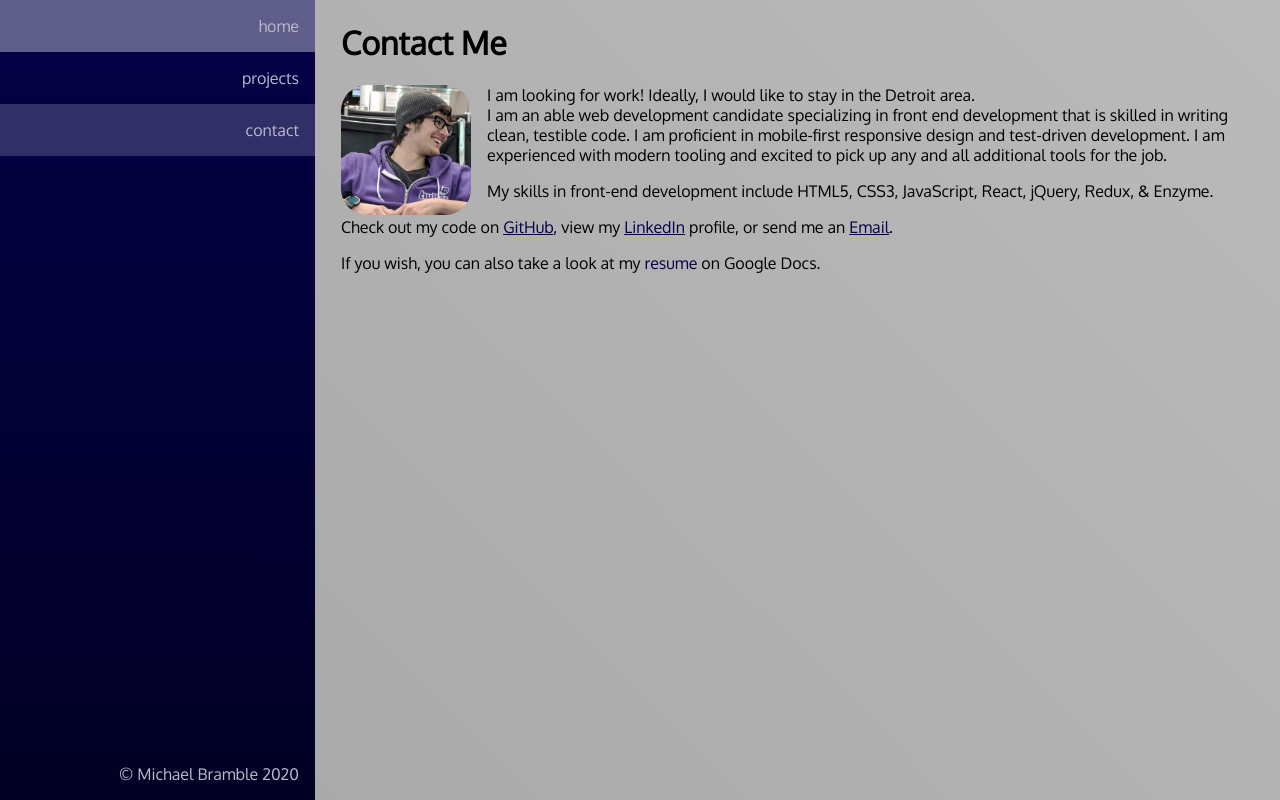
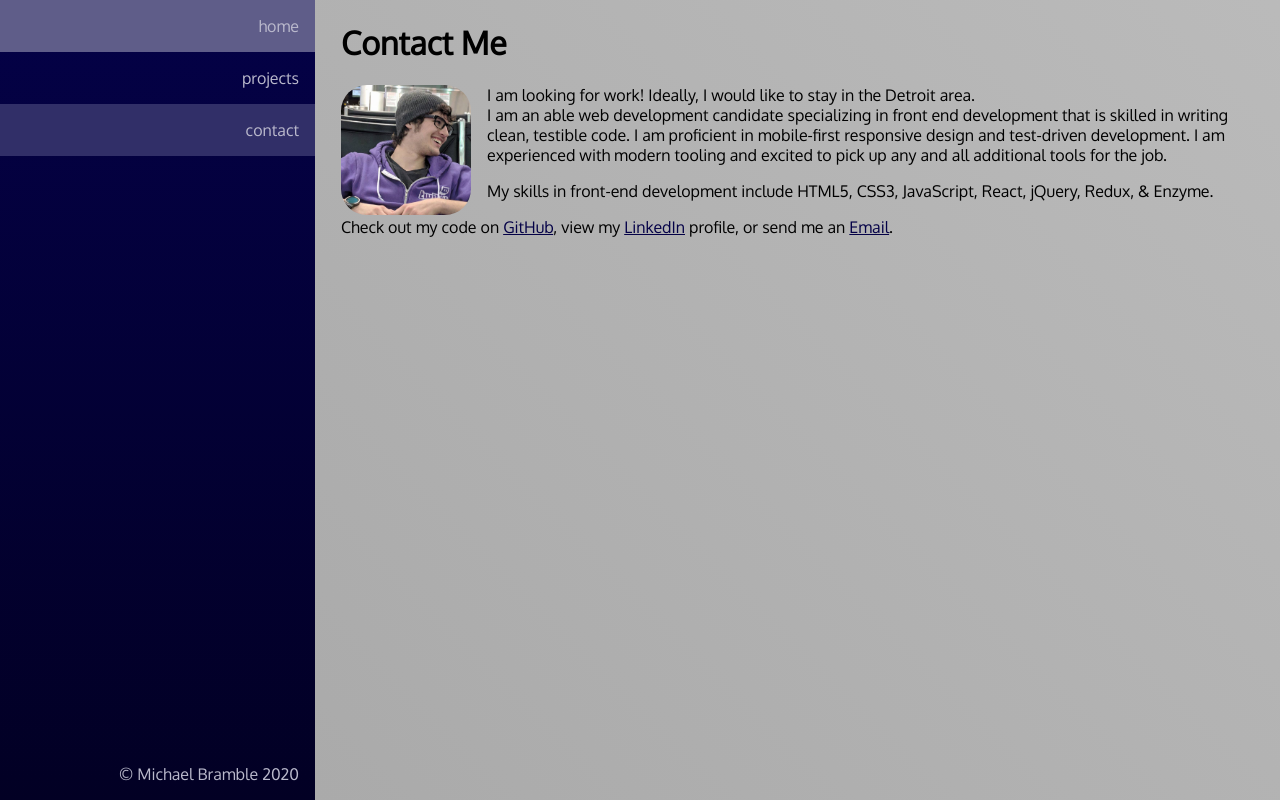
Before and after one commit to michaelbramble/portfolio, a React (Create React App) app: page /contact in a window 1280 px wide. Built offline with nearby package versions, Linux system fonts and the light colour scheme.

Commit message:
commented out some things

```diff
--- a/src/Components/Contact/Contact.js
+++ b/src/Components/Contact/Contact.js
@@ -4,7 +4,7 @@ import "./contact.css";
 
 export default class Contact extends Component {
   render() {
-    const resumeURL = process.env.RESUME_URL;
+    // const resumeURL = process.env.RESUME_URL;
     return (
       <main className="contact">
         <div className="contactP">
@@ -29,10 +29,10 @@ export default class Contact extends Component {
             view my <a href="https://linkedin.com/in/mwbramble">LinkedIn</a> profile, or
             send me an <a href="mailto:mwbramble@gmail.com">Email</a>.
           </p>
-          <p>
+          {/* <p>
             If you wish, you can also take a look at my <a href={resumeURL} target="_blank">
             resume</a> on Google Docs.
-          </p>
+          </p> */}
         </div>
       </main>
     );
```
